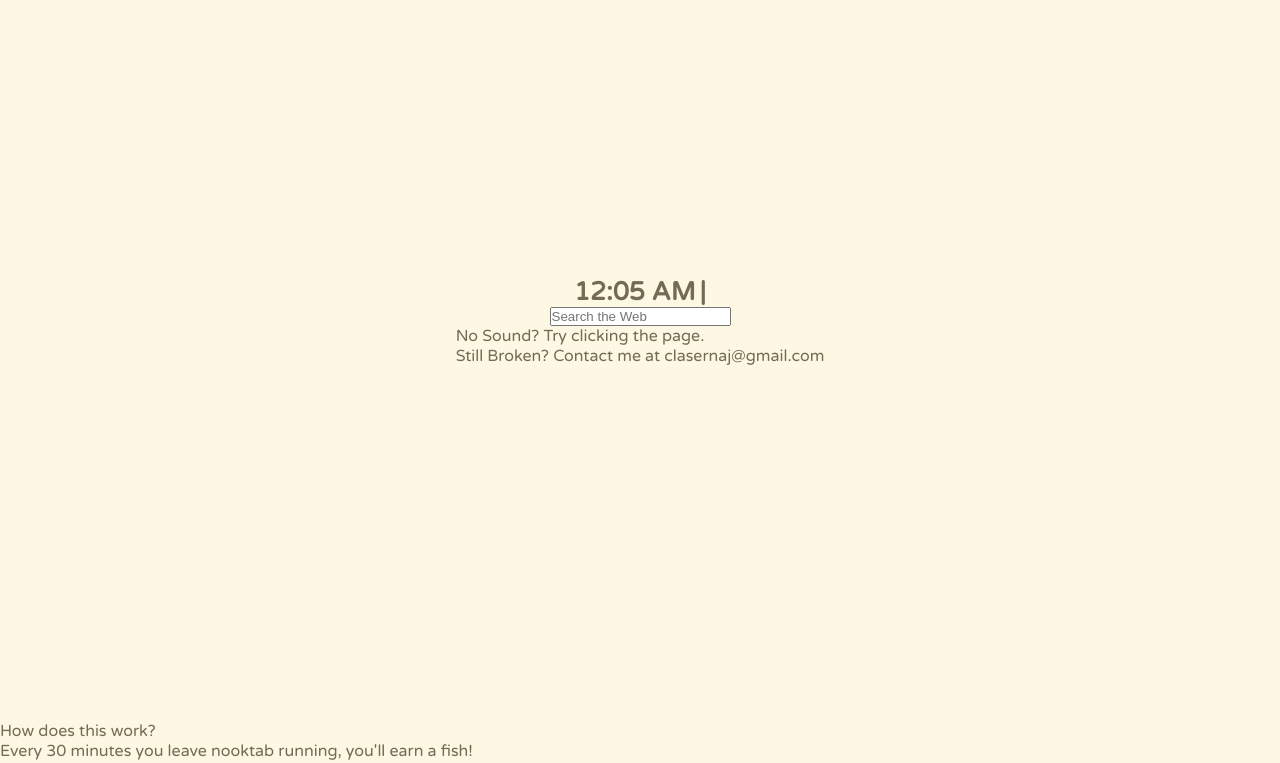
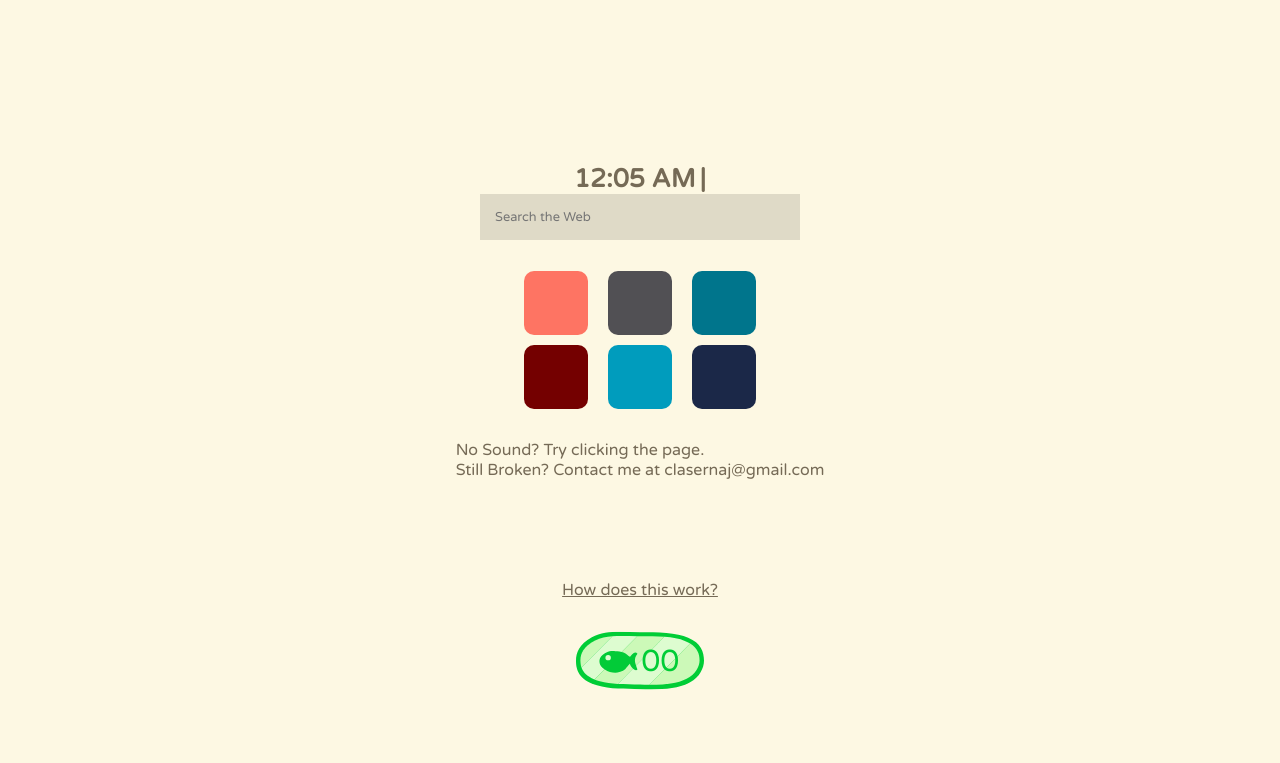
Before and after one commit to cjlaserna/nooktab, a browser extension: page index.html in a window 1280 px wide. Shown: the part 79-842 px from the top of the page. After the commit the page ends 800 px from the top, so only its background shows below. Drawn offline with nearby package versions, Linux system fonts and the light colour scheme; no server answers.

Commit message:
Update nooktab.css

```diff
--- a/nooktab.css
+++ b/nooktab.css
@@ -22,11 +22,27 @@ body{
 	background-color:#fdf8e3;
 	font-family: 'Varela Round', sans serif;
 	color: #756a56;
+	overflow: hidden;
 }
+input[type=text]{
+	border: none;
+	background-color: #dfdac7;
+	font-family: 'Varela Round', sans serif;
+	font-size: 1vw;
+	color: #756a56;
+	box-sizing: border-box;
+	padding: 15px;
 
+	width:25vw;
+
+	transition: width 0.4s ease-in-out;
+}
+input:focus{
+	width: 50vw;
+	background-color:white;
+}
 /* topbar */
 .topbar{
-	background-color:#dfdac7; /* take off after */
 	position:absolute;
 	top:0;
 	width: 100vw;
@@ -63,3 +79,123 @@ body{
 	font-weight:bold;
 	display: inline;
 }
+/* counter */
+svg{
+	width: 10vw;
+}
+.counter{
+	position: absolute;
+	bottom: 0;
+	margin-left: auto;
+	margin-right: auto;
+	left: 0;
+	right: 0;
+	text-align: center;
+}
+.appgrid{
+	display: grid;
+	grid-template-columns: auto auto auto;
+	padding: 10px;
+	margin: 10px;
+}
+.grid-item{
+	//background-color: #dfdac7;
+	border-radius: 10px;
+	margin: 10px;
+	width: 5vw;
+	height: 5vw;
+	font-size: 15px;
+	text-align: center;
+	display: flex;
+	justify-content:center;
+	align-items: center;
+
+	transition: 0.25s ease-in-out;
+}
+.grid-container{
+	display: flex;
+	justify-content: center;
+	align-items:center;
+	width: 25vw;
+	height: 25vh;
+	overflow: hidden;
+}
+.appicon{
+	width: 3vw;
+}
+
+#youtube{
+	background-color: #740000;
+}
+#gmail{
+	background-color: #FE7463;
+}
+#twitch{
+	background-color: #1B2848;
+}
+#linkedin{
+	background-color: #00758C;
+}
+#twitter{
+	background-color: #009CBD;
+}
+#github{
+	background-color: #515054;
+}
+.grid-item:hover{
+	background-color: white !important;
+	cursor: pointer;
+}
+
+/* instructions */
+.popup{
+	text-decoration: underline;
+	position: relative;
+	cursor: pointer;
+	user-select: none;
+	display: flex;
+	justify-content:center;
+	align-items:center;
+}
+
+.popup .popuptext {
+  visibility: hidden;
+  width: 50vw;
+  background-color: #756a56;
+  color: #fdf8e3;
+  text-align: center;
+  border-radius: 6px;
+  padding: 8px 0;
+  position: absolute;
+  z-index: 1;
+  bottom: 125%;
+}
+
+.popup .popuptext::after {
+  content: "";
+  position: absolute;
+  top: 100%;
+  left: 50%;
+  margin-left: -5px;
+  border-width: 5px;
+  border-style: solid;
+  border-color: #555 transparent transparent transparent;
+}
+
+.popup .show {
+  visibility: visible;
+  -webkit-animation: fadeIn 1s;
+  animation: fadeIn 1s;
+}
+
+
+/* animations */
+@-webkit-keyframes fadeIn {
+  from {opacity: 0;}
+  to {opacity: 1;}
+}
+
+@keyframes fadeIn {
+  from {opacity: 0;}
+  to {opacity:1 ;}
+}
```
